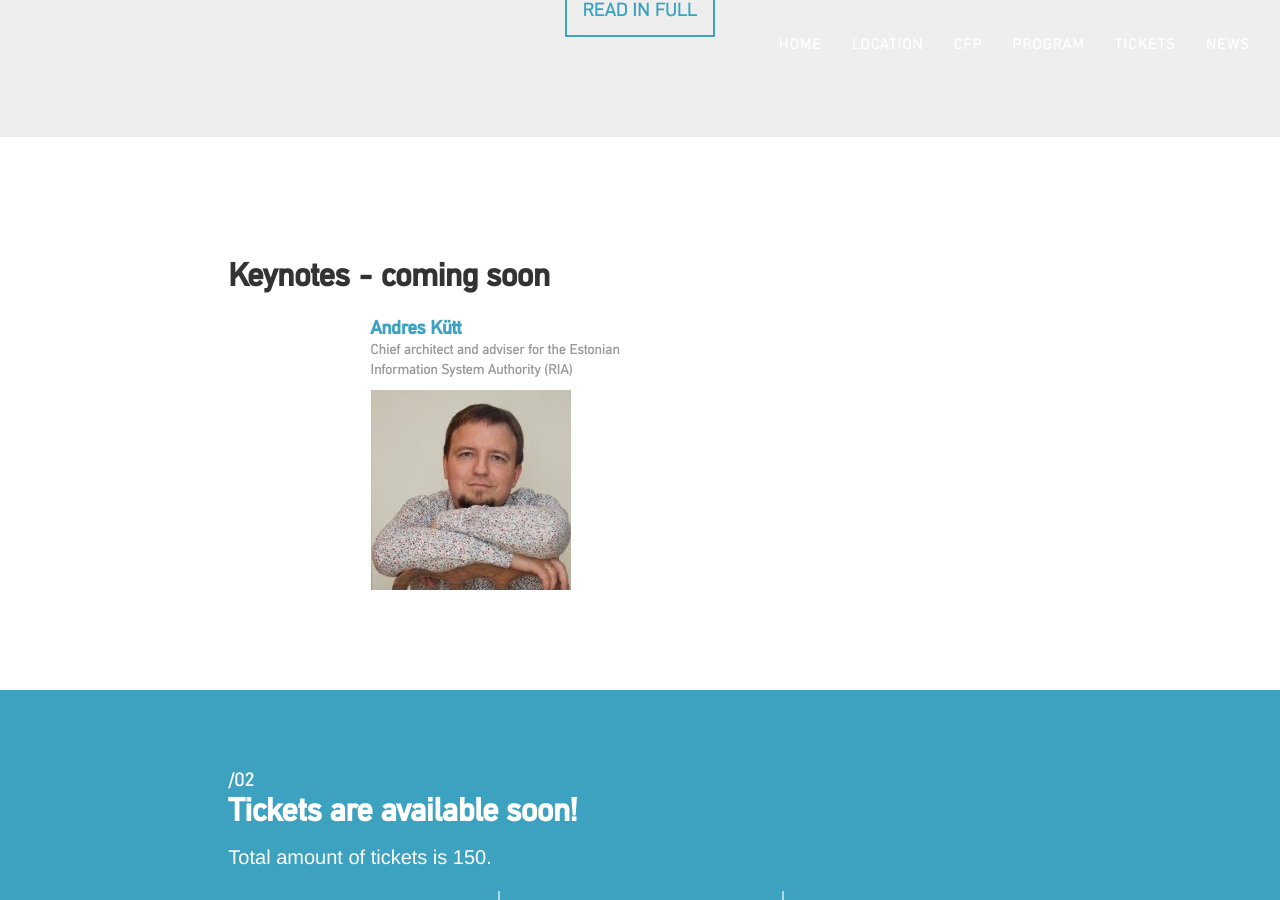
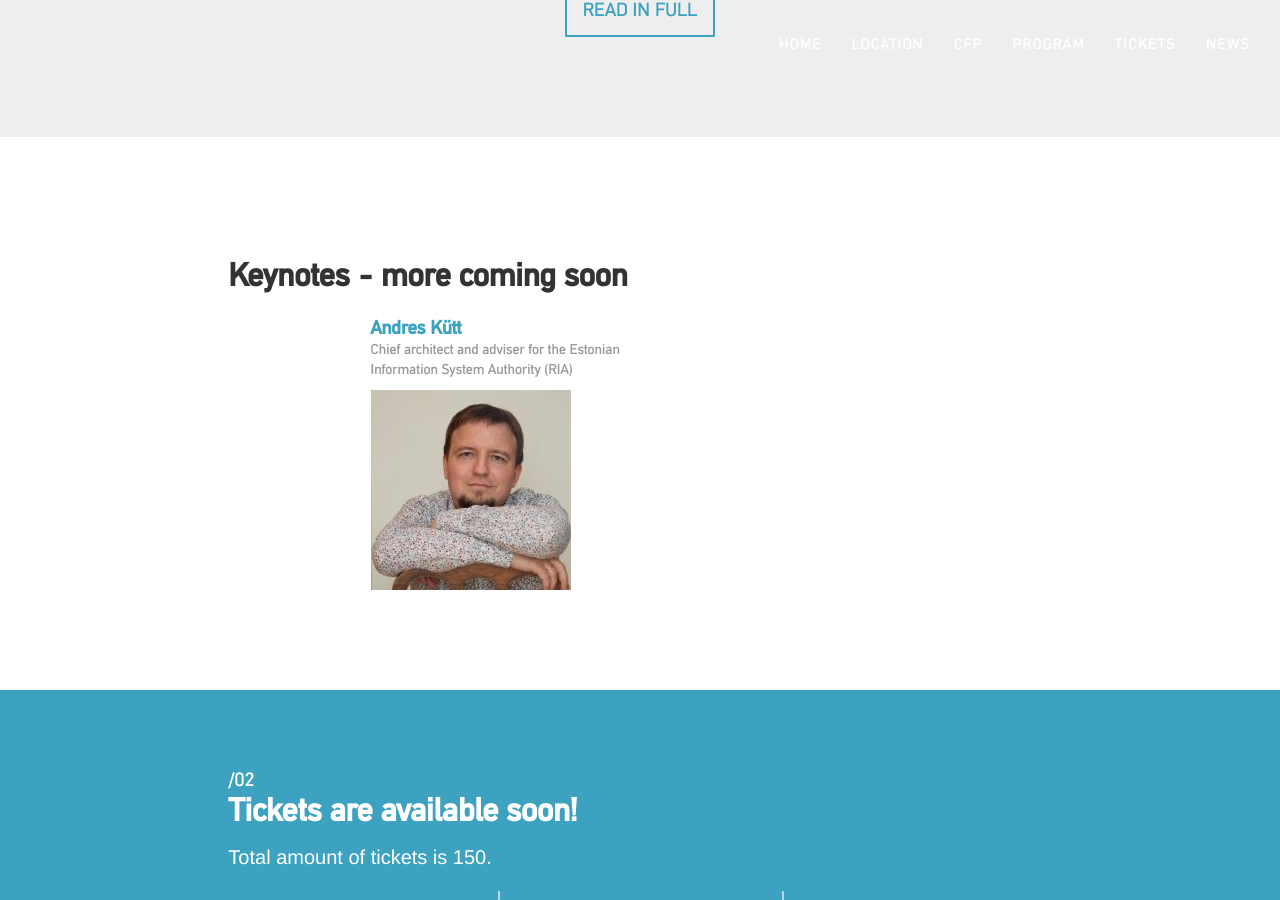
Before and after one commit to apidaysnordic/apidaysnordic.github.io, a Jekyll site: the page built from index.md, in a window 1280 px wide and 900 px high, scrolled down 1917 px. Built offline with Jekyll 4.4.1, drawn with Linux system fonts in a browser that asks for light colours; some web fonts are replaced; comment, search, counter and statistics services are not loaded.

Commit message:
text fix

```diff
--- a/_layouts/default.html
+++ b/_layouts/default.html
@@ -148,7 +148,7 @@
         <div class="row">
             <div class="col-md-8 col-md-offset-2">
 
-                <h2>Keynotes - coming soon</h2>
+                <h2>Keynotes - more coming soon</h2>
 
                 <div class="row">
 
```
